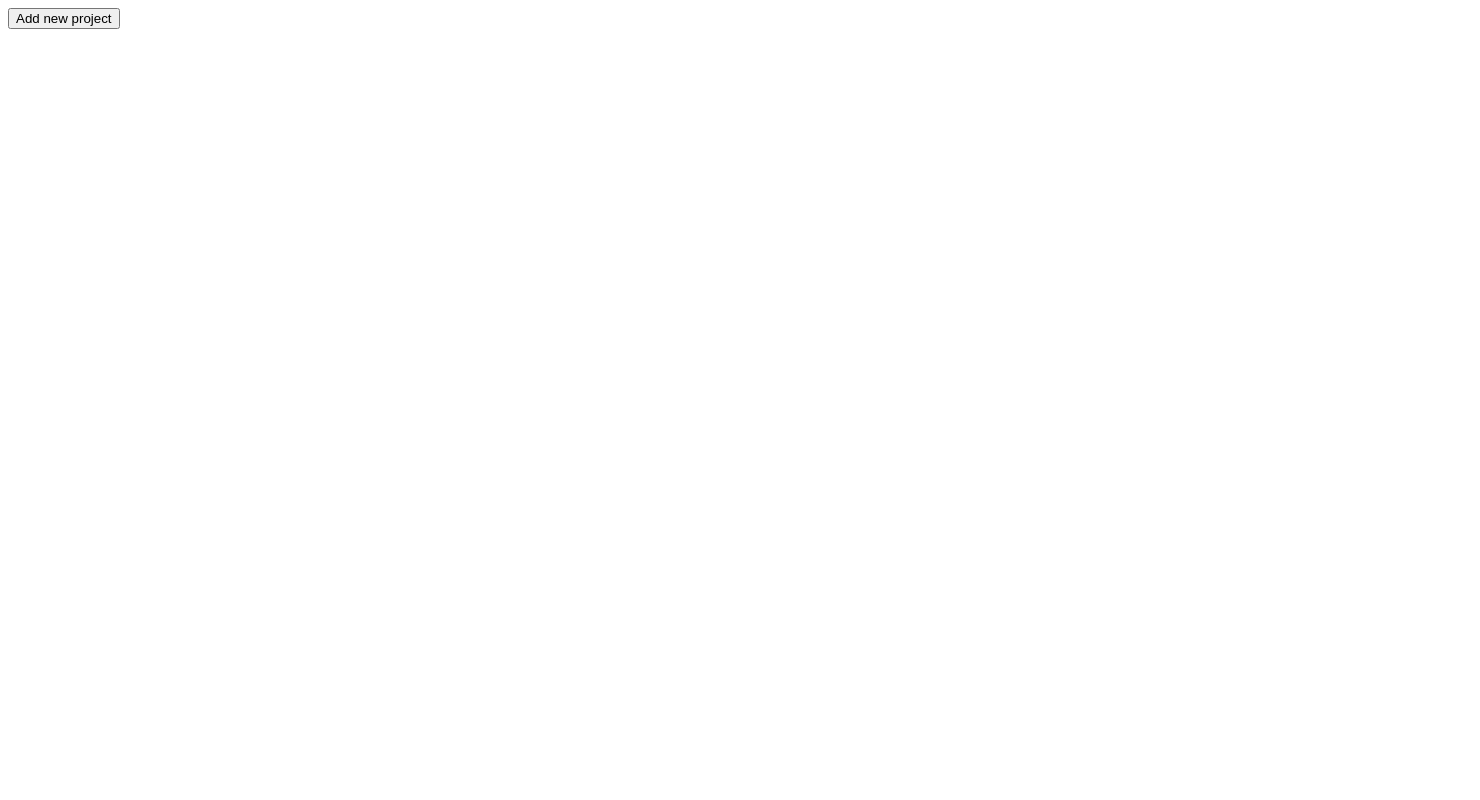
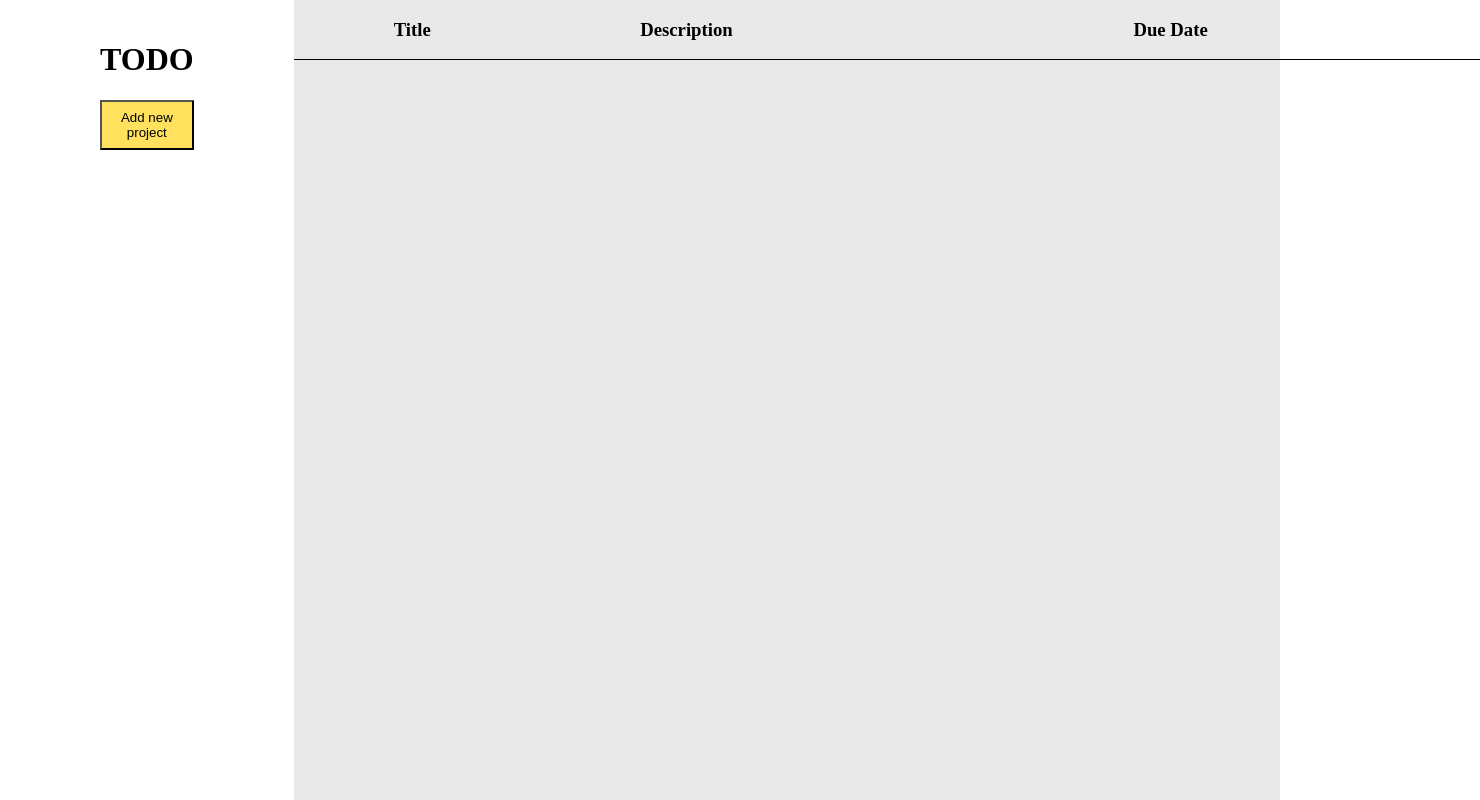
Before and after one commit to RohithAchar/todo, a website built with webpack: page src/index.html in a window 1280 px wide. Shown: the whole page, 1480 px wide, since content can reach past the window. Built offline with nearby package versions, Linux system fonts and the light colour scheme.

Commit message:
basic style finish

```diff
--- a/src/index.html
+++ b/src/index.html
@@ -6,8 +6,10 @@
     <title>My TODO</title>
 </head>
 <body>
-    <div id="content"></div>
-    <div id="left-side-bar"></div>
-    <div id="main-container"></div>
+    <div id="content">
+        <div id="left-side-bar"></div>
+        <div id="main-container">
+        </div>
+    </div>
 </body>
 </html>
--- a/src/index.js
+++ b/src/index.js
@@ -2,7 +2,9 @@ import logic from "./logic";
 import render from './userInterface';
 import './styles.css';
 
+render().leftSideBarHeading();
 render().addProjectBtn();
+render().header();
 const addProjectButton = document.querySelector('.project-btn');
 addProjectButton.addEventListener('click',addProject);
 
@@ -13,6 +15,7 @@ function addProject(){
 }
 function renderLeftSideBar(){
     render().clearLeftSideBar();
+    render().leftSideBarHeading();
     render().addProjectBtn();
     const addProjectButton = document.querySelector('.project-btn');
     addProjectButton.addEventListener('click',addProject);
@@ -48,5 +51,6 @@ function setTask(index){
 function renderTask(index){
     render().clearMain();
     render().addTaskBtn(index);
+    render().header();
     render().tasks(logic().getTasksFromProject(index));
 }
--- a/src/styles.css
+++ b/src/styles.css
@@ -0,0 +1,42 @@
+body{
+    margin: 0;
+}
+a{
+    text-decoration: none;
+    color: black;
+    padding: 3px;
+}
+
+#content{
+    display: flex;
+}
+#left-side-bar{
+    display: flex;
+    flex-direction: column;
+    align-items: center;
+    padding: 20px 100px;
+}
+.project-btn{
+    height: 50px;
+    background-color: rgb(255, 225, 93);
+    margin-bottom: 30px;
+}
+.btn{
+    background-color: rgb(255, 225, 93);
+    height: 50px;
+    float: right;
+    margin: 10px;
+    margin-right: 100px;
+}
+#main-container{
+    width: 100%;
+    height: 100vh;
+    background-color: rgb(233, 233, 233);
+}
+.card{
+    width: 100%;
+    display: grid;
+    grid-template-columns: 1fr 2fr 1fr;
+    padding: 0 100px;
+    border-bottom: 1px solid black;
+}
--- a/src/userInterface.js
+++ b/src/userInterface.js
@@ -9,8 +9,23 @@ export default function render(){
         tasks,
         clearLeftSideBar,
         clearMain,
-        addProjectBtn
+        addProjectBtn,
+        header
     }
+}
+function header(){
+    var div = document.createElement('div');
+    div.classList.add('card');
+
+    var title = document.createElement('h3');
+    title.textContent = "Title";
+    var description = document.createElement('h3');
+    description.textContent = "Description";
+    var dueDate = document.createElement('h3');
+    dueDate.textContent = "Due Date";
+
+    div.append(title,description,dueDate);
+    mainDiv.appendChild(div);
 }
 // Left sidebar
 function addProjectBtn(){
@@ -63,9 +78,9 @@ function createCard(title,description,dueDate){
     cardDiv.classList.add('card');
     var titleTag = document.createElement('h3');
     titleTag.textContent = title;
-    var descriptionTag = document.createElement('p');
+    var descriptionTag = document.createElement('h3');
     descriptionTag.textContent = description;
-    var dueTag = document.createElement('p');
+    var dueTag = document.createElement('h3');
     dueTag.textContent = dueDate;
 
     cardDiv.append(titleTag,descriptionTag,dueTag);
```
